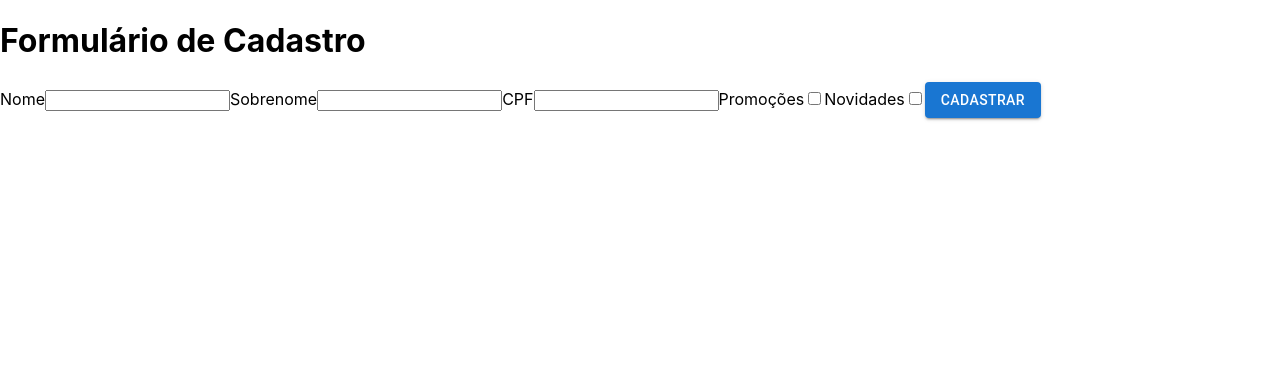
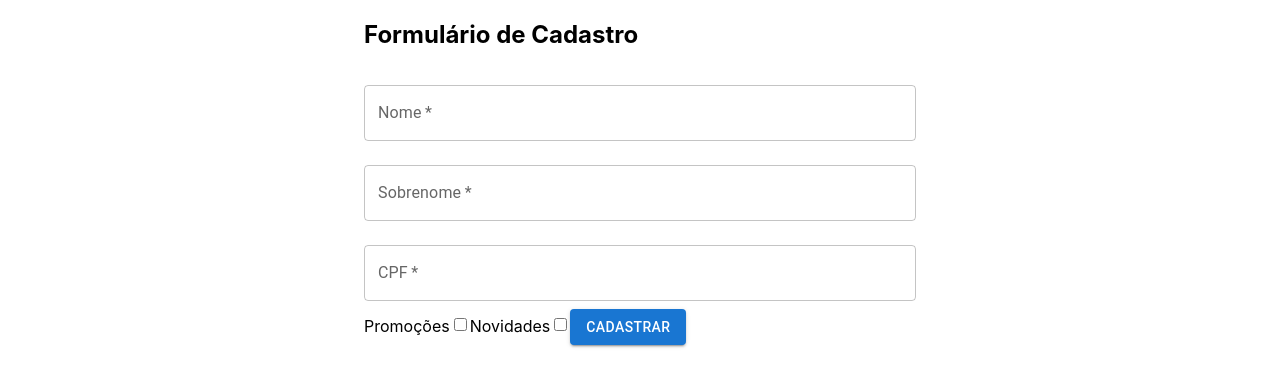
Before and after one commit to AugustoEduardo/react-formulario, a React (Create React App) app: page / in a window 1280 px wide. Shown: the top 386 px of the page. Built offline with nearby package versions, Linux system fonts and the light colour scheme.

Commit message:
Containers e layout do formulário

```diff
--- a/src/App.js
+++ b/src/App.js
@@ -1,15 +1,16 @@
-import { Component, Fragment } from 'react';
+import { Component } from 'react';
 import './App.css';
 import FormularioCadastro from './components/FormularioCadastro/FormularioCadastro';
+import { Container } from '@mui/material';
 
 class App extends Component {
 
   render(){
     return (
-      <Fragment>
+      <Container component="article" maxWidth="sm">
         <h1>Formulário de Cadastro</h1>
         <FormularioCadastro/>
-      </Fragment>
+      </Container>
     );
   }
 }
--- a/src/components/FormularioCadastro/FormularioCadastro.jsx
+++ b/src/components/FormularioCadastro/FormularioCadastro.jsx
@@ -1,17 +1,14 @@
 import React from "react";
-import { Button } from "@mui/material";
+import { Button, TextField } from "@mui/material";
 
 function FormularioCadastro(){
     return (
         <form>
-            <label>Nome</label>
-            <input type='text'/>
+            <TextField id="Nome" label="Nome" color="primary" variant="outlined" margin="normal" required fullWidth/>
 
-            <label>Sobrenome</label>
-            <input type='text'/>
+            <TextField id="Sobrenome" label="Sobrenome" color="primary" variant="outlined" margin="normal" required fullWidth/>
 
-            <label>CPF</label>
-            <input type='text'/>
+            <TextField id="CPF" label="CPF" color="primary" variant="outlined" margin="normal" required fullWidth/>
 
             <label>Promoções</label>
             <input type='checkbox'/>
```
Also changed, not shown: Anotacoes/Aula 2-2.txt (added).
